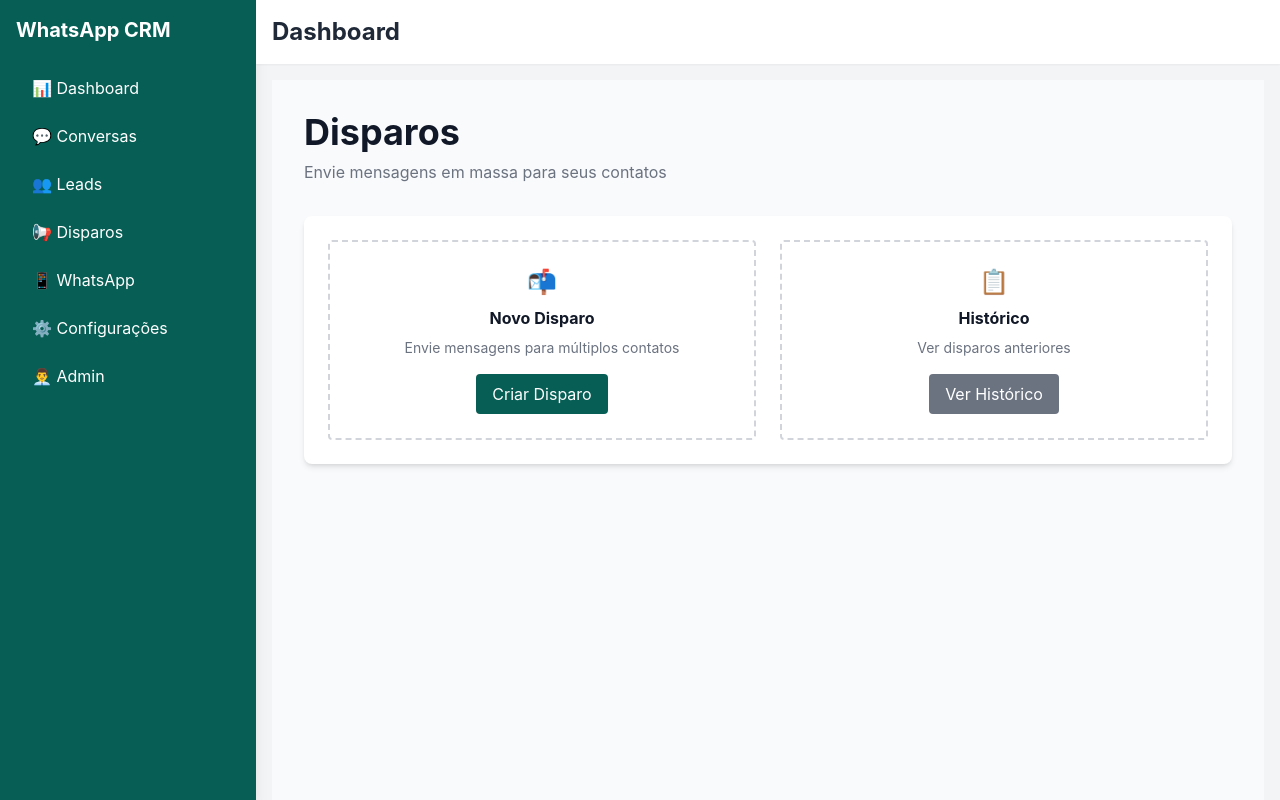
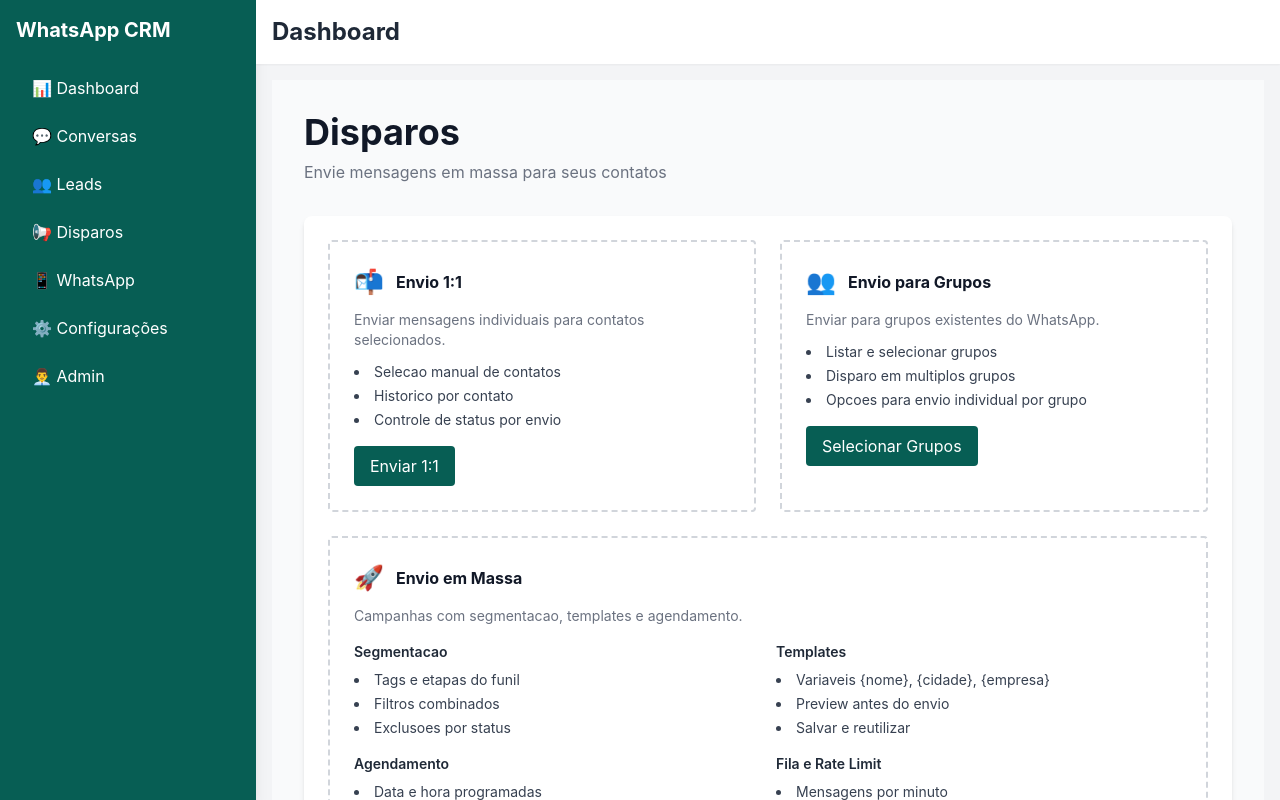
Before and after one commit to lucas-gil/whatsapp-crm, a Next.js app in the folder frontend/: page /dashboard/disparos in a window 1280 px wide. Built offline with nearby package versions, Linux system fonts and the light colour scheme.

Commit message:
feat: add Disparos actions and pages

```diff
--- /dev/null
+++ b/frontend/src/app/dashboard/disparos/campanhas/page.tsx
@@ -0,0 +1,26 @@
+'use client';
+
+import Link from 'next/link';
+
+export default function DisparoCampanhasPage() {
+  return (
+    <div className="min-h-screen bg-gray-50 p-8">
+      <div className="max-w-4xl mx-auto">
+        <div className="mb-6 flex items-center justify-between">
+          <h1 className="text-3xl font-bold text-gray-900">Envio em Massa</h1>
+          <Link
+            href="/dashboard/disparos"
+            className="text-sm text-whatsapp hover:text-whatsapp-dark"
+          >
+            Voltar para Disparos
+          </Link>
+        </div>
+        <div className="bg-white rounded-lg shadow-md p-6">
+          <p className="text-gray-600">
+            Crie campanhas com segmentacao, templates e agendamento. Configure limite e fila.
+          </p>
+        </div>
+      </div>
+    </div>
+  );
+}
--- /dev/null
+++ b/frontend/src/app/dashboard/disparos/grupos/page.tsx
@@ -0,0 +1,26 @@
+'use client';
+
+import Link from 'next/link';
+
+export default function DisparoGruposPage() {
+  return (
+    <div className="min-h-screen bg-gray-50 p-8">
+      <div className="max-w-4xl mx-auto">
+        <div className="mb-6 flex items-center justify-between">
+          <h1 className="text-3xl font-bold text-gray-900">Envio para Grupos</h1>
+          <Link
+            href="/dashboard/disparos"
+            className="text-sm text-whatsapp hover:text-whatsapp-dark"
+          >
+            Voltar para Disparos
+          </Link>
+        </div>
+        <div className="bg-white rounded-lg shadow-md p-6">
+          <p className="text-gray-600">
+            Selecione grupos, defina a mensagem e escolha se o envio sera individual ou em massa.
+          </p>
+        </div>
+      </div>
+    </div>
+  );
+}
--- /dev/null
+++ b/frontend/src/app/dashboard/disparos/novo/page.tsx
@@ -0,0 +1,26 @@
+'use client';
+
+import Link from 'next/link';
+
+export default function DisparoNovoPage() {
+  return (
+    <div className="min-h-screen bg-gray-50 p-8">
+      <div className="max-w-4xl mx-auto">
+        <div className="mb-6 flex items-center justify-between">
+          <h1 className="text-3xl font-bold text-gray-900">Envio 1:1</h1>
+          <Link
+            href="/dashboard/disparos"
+            className="text-sm text-whatsapp hover:text-whatsapp-dark"
+          >
+            Voltar para Disparos
+          </Link>
+        </div>
+        <div className="bg-white rounded-lg shadow-md p-6">
+          <p className="text-gray-600">
+            Configure aqui o envio individual. Selecione contatos, escreva a mensagem e dispare.
+          </p>
+        </div>
+      </div>
+    </div>
+  );
+}
--- a/frontend/src/app/dashboard/disparos/page.tsx
+++ b/frontend/src/app/dashboard/disparos/page.tsx
@@ -1,4 +1,6 @@
 'use client';
+
+import Link from 'next/link';
 
 export default function DisparosPage() {
   return (
@@ -8,23 +10,103 @@ export default function DisparosPage() {
         <p className="text-gray-500 mb-8">Envie mensagens em massa para seus contatos</p>
 
         <div className="bg-white rounded-lg shadow-md p-6">
-          <div className="grid grid-cols-1 md:grid-cols-2 gap-6">
-            <div className="border-2 border-dashed border-gray-300 rounded p-6 text-center">
-              <p className="text-2xl mb-2">📬</p>
-              <h3 className="font-bold text-gray-900 mb-2">Novo Disparo</h3>
-              <p className="text-gray-500 text-sm mb-4">Envie mensagens para múltiplos contatos</p>
-              <button className="px-4 py-2 bg-whatsapp text-white rounded hover:bg-whatsapp-dark">
-                Criar Disparo
-              </button>
+          <div className="grid grid-cols-1 md:grid-cols-2 gap-6 mb-6">
+            <div className="border-2 border-dashed border-gray-300 rounded p-6">
+              <div className="flex items-center gap-3 mb-3">
+                <span className="text-2xl">📬</span>
+                <h3 className="font-bold text-gray-900">Envio 1:1</h3>
+              </div>
+              <p className="text-gray-500 text-sm mb-3">
+                Enviar mensagens individuais para contatos selecionados.
+              </p>
+              <ul className="text-sm text-gray-700 list-disc list-inside space-y-1">
+                <li>Selecao manual de contatos</li>
+                <li>Historico por contato</li>
+                <li>Controle de status por envio</li>
+              </ul>
+              <div className="mt-4">
+                <Link
+                  href="/dashboard/disparos/novo"
+                  className="inline-flex items-center justify-center px-4 py-2 bg-whatsapp text-white rounded hover:bg-whatsapp-dark"
+                >
+                  Enviar 1:1
+                </Link>
+              </div>
             </div>
 
-            <div className="border-2 border-dashed border-gray-300 rounded p-6 text-center">
-              <p className="text-2xl mb-2">📋</p>
-              <h3 className="font-bold text-gray-900 mb-2">Histórico</h3>
-              <p className="text-gray-500 text-sm mb-4">Ver disparos anteriores</p>
-              <button className="px-4 py-2 bg-gray-500 text-white rounded hover:bg-gray-600">
-                Ver Histórico
-              </button>
+            <div className="border-2 border-dashed border-gray-300 rounded p-6">
+              <div className="flex items-center gap-3 mb-3">
+                <span className="text-2xl">👥</span>
+                <h3 className="font-bold text-gray-900">Envio para Grupos</h3>
+              </div>
+              <p className="text-gray-500 text-sm mb-3">
+                Enviar para grupos existentes do WhatsApp.
+              </p>
+              <ul className="text-sm text-gray-700 list-disc list-inside space-y-1">
+                <li>Listar e selecionar grupos</li>
+                <li>Disparo em multiplos grupos</li>
+                <li>Opcoes para envio individual por grupo</li>
+              </ul>
+              <div className="mt-4">
+                <Link
+                  href="/dashboard/disparos/grupos"
+                  className="inline-flex items-center justify-center px-4 py-2 bg-whatsapp text-white rounded hover:bg-whatsapp-dark"
+                >
+                  Selecionar Grupos
+                </Link>
+              </div>
+            </div>
+          </div>
+
+          <div className="border-2 border-dashed border-gray-300 rounded p-6">
+            <div className="flex items-center gap-3 mb-3">
+              <span className="text-2xl">🚀</span>
+              <h3 className="font-bold text-gray-900">Envio em Massa</h3>
+            </div>
+            <p className="text-gray-500 text-sm mb-4">
+              Campanhas com segmentacao, templates e agendamento.
+            </p>
+            <div className="grid grid-cols-1 md:grid-cols-2 gap-4">
+              <div>
+                <p className="text-sm font-semibold text-gray-800 mb-2">Segmentacao</p>
+                <ul className="text-sm text-gray-700 list-disc list-inside space-y-1">
+                  <li>Tags e etapas do funil</li>
+                  <li>Filtros combinados</li>
+                  <li>Exclusoes por status</li>
+                </ul>
+              </div>
+              <div>
+                <p className="text-sm font-semibold text-gray-800 mb-2">Templates</p>
+                <ul className="text-sm text-gray-700 list-disc list-inside space-y-1">
+                  <li>Variaveis {`{nome}`}, {`{cidade}`}, {`{empresa}`}</li>
+                  <li>Preview antes do envio</li>
+                  <li>Salvar e reutilizar</li>
+                </ul>
+              </div>
+              <div>
+                <p className="text-sm font-semibold text-gray-800 mb-2">Agendamento</p>
+                <ul className="text-sm text-gray-700 list-disc list-inside space-y-1">
+                  <li>Data e hora programadas</li>
+                  <li>Fuso horario configuravel</li>
+                  <li>Janela de disparo</li>
+                </ul>
+              </div>
+              <div>
+                <p className="text-sm font-semibold text-gray-800 mb-2">Fila e Rate Limit</p>
+                <ul className="text-sm text-gray-700 list-disc list-inside space-y-1">
+                  <li>Mensagens por minuto</li>
+                  <li>Fila com retentativas</li>
+                  <li>Logs e relatorios</li>
+                </ul>
+              </div>
+            </div>
+            <div className="mt-5">
+              <Link
+                href="/dashboard/disparos/campanhas"
+                className="inline-flex items-center justify-center px-4 py-2 bg-whatsapp text-white rounded hover:bg-whatsapp-dark"
+              >
+                Criar Campanha
+              </Link>
             </div>
           </div>
         </div>
```
